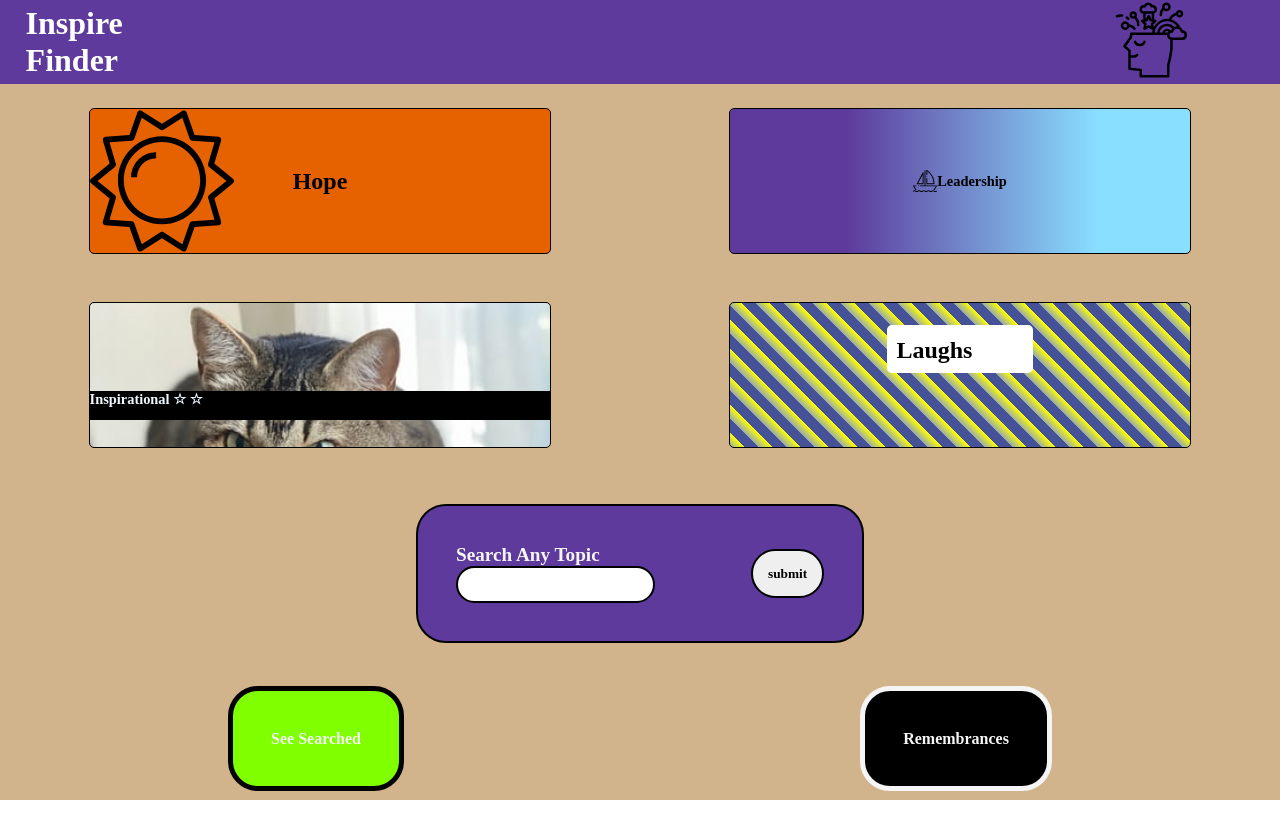
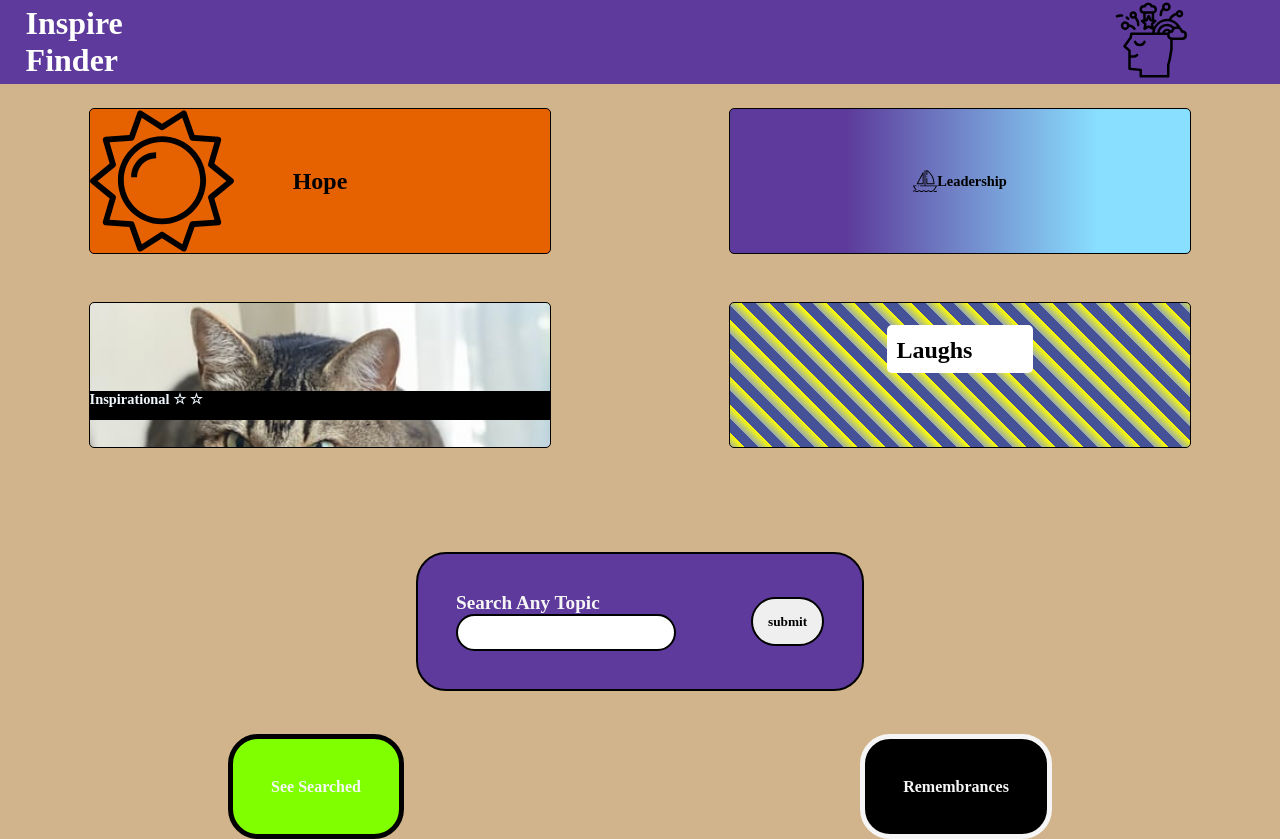
Before and after one commit to Max9545/inspire-finder, a React (Create React App) app: page / in a window 1280 px wide. Before the commit the page ends 800 px from the top, so only its background shows below. Built offline with nearby package versions, Linux system fonts and the light colour scheme; some icons are missing.

Commit message:
Finish homepage styles for now

```diff
--- a/src/Components/Form/Form.css
+++ b/src/Components/Form/Form.css
@@ -19,6 +19,7 @@
   text-decoration: none;
   align-self: center;
   border-radius: 30px;
+  width: 67%
 }
 
 .search-button {
--- a/src/Components/HomePage/HomePage.css
+++ b/src/Components/HomePage/HomePage.css
@@ -33,6 +33,7 @@
   flex-wrap: wrap;
   justify-content: space-around;
   align-content: space-around;
+  margin-bottom: 6vh;
 }
 
 .leadership {
```
